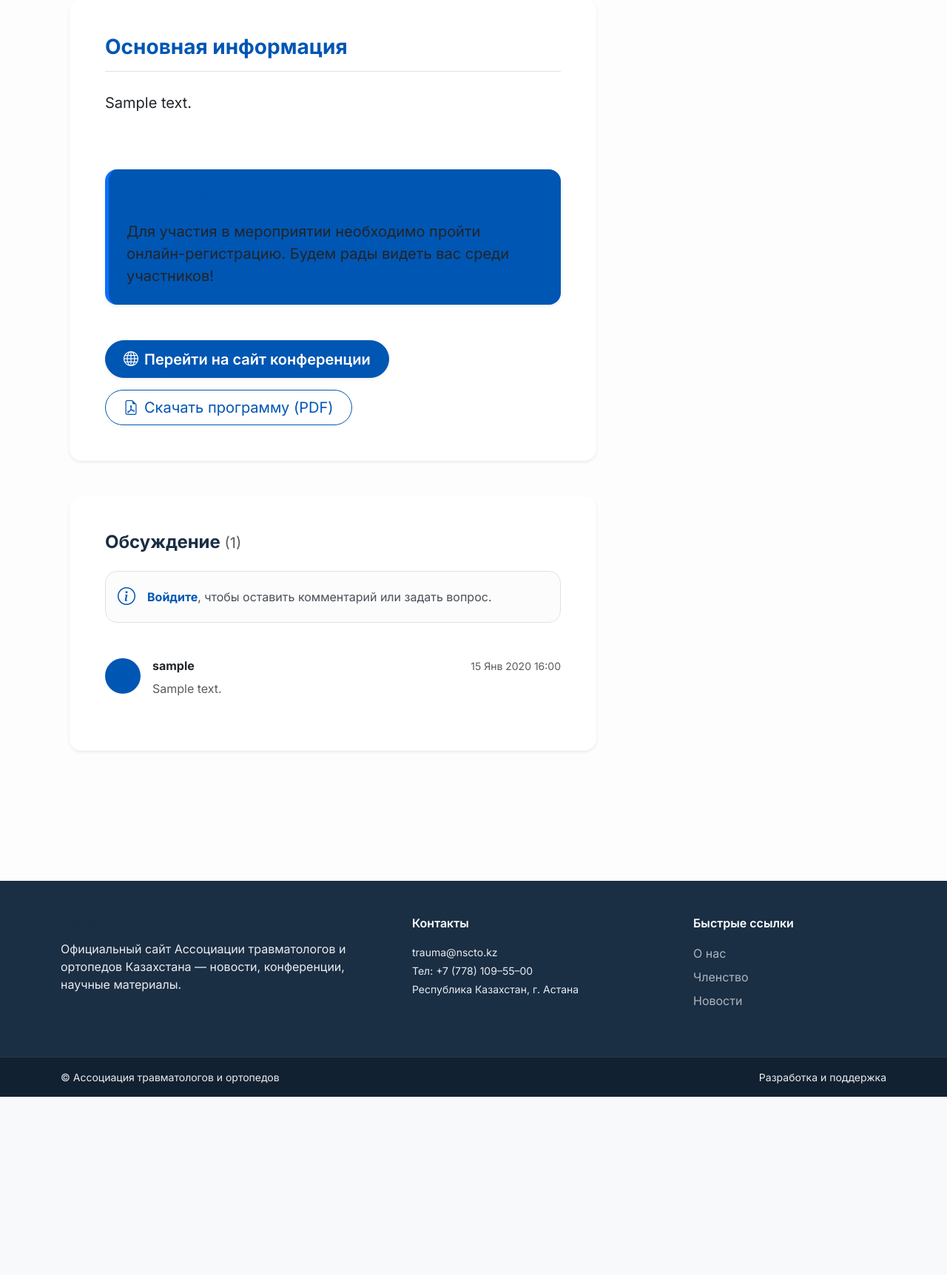
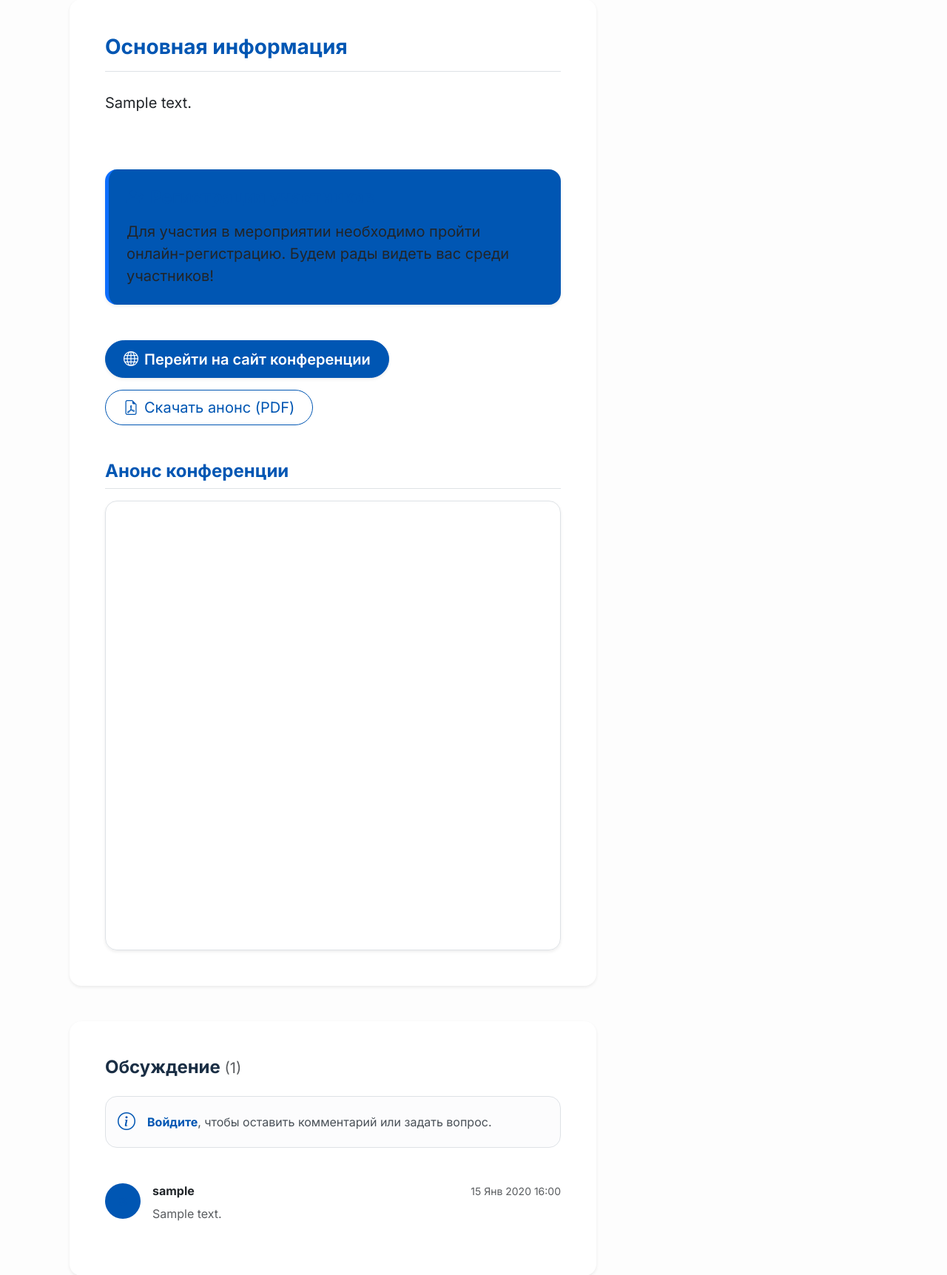
Before and after one commit to puncaaa/kato_web, a Django app: a page that uses webkato/templates/website/events/detail.html in a window 1280 px wide. Shown: the part 1166-2890 px from the top of the page at 74% size. Before the commit the page ends 2649 px from the top, so only its background shows below. Run offline with Django 5.2, Linux system fonts and the light colour scheme; tables that the repository leaves empty hold one stand-in row (values such as "Sample post"); grey boxes marked "Sample" are stand-in pictures; data that the repository does not hold is empty.

Commit message:
feat(events): embed program pdf and link download on event detail

```diff
--- a/webkato/templates/website/events/detail.html
+++ b/webkato/templates/website/events/detail.html
@@ -124,10 +124,21 @@
 
           {% if event.program_pdf %}
           <a href="{{ event.program_pdf.url }}" target="_blank"
-            class="btn btn-outline-primary btn-lg rounded-pill px-4">
-            <i class="bi bi-file-earmark-pdf me-2"></i>Скачать программу (PDF)
+            class="btn btn-outline-primary btn-lg rounded-pill px-4" download>
+            <i class="bi bi-file-earmark-pdf me-2"></i>Скачать анонс (PDF)
           </a>
           {% endif %}
+        </div>
+        {% endif %}
+
+        {% if event.program_pdf %}
+        <div class="mt-5">
+            <h4 class="fw-bold mb-3 border-bottom pb-2 text-primary">Анонс конференции</h4>
+            <div class="rounded-4 overflow-hidden border shadow-sm">
+                <iframe src="{{ event.program_pdf.url }}" width="100%" height="600px" style="border: none;">
+                    Ваш браузер не поддерживает встроенные PDF. Вы можете <a href="{{ event.program_pdf.url }}">скачать файл</a>.
+                </iframe>
+            </div>
         </div>
         {% endif %}
       </div>
```
